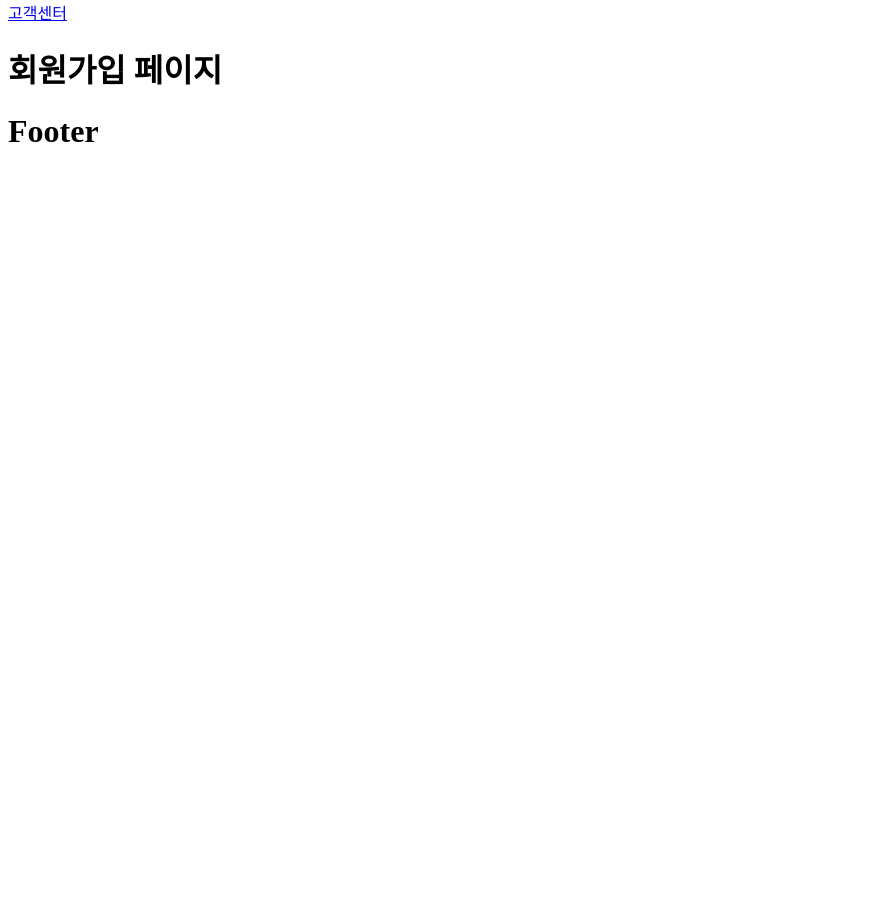
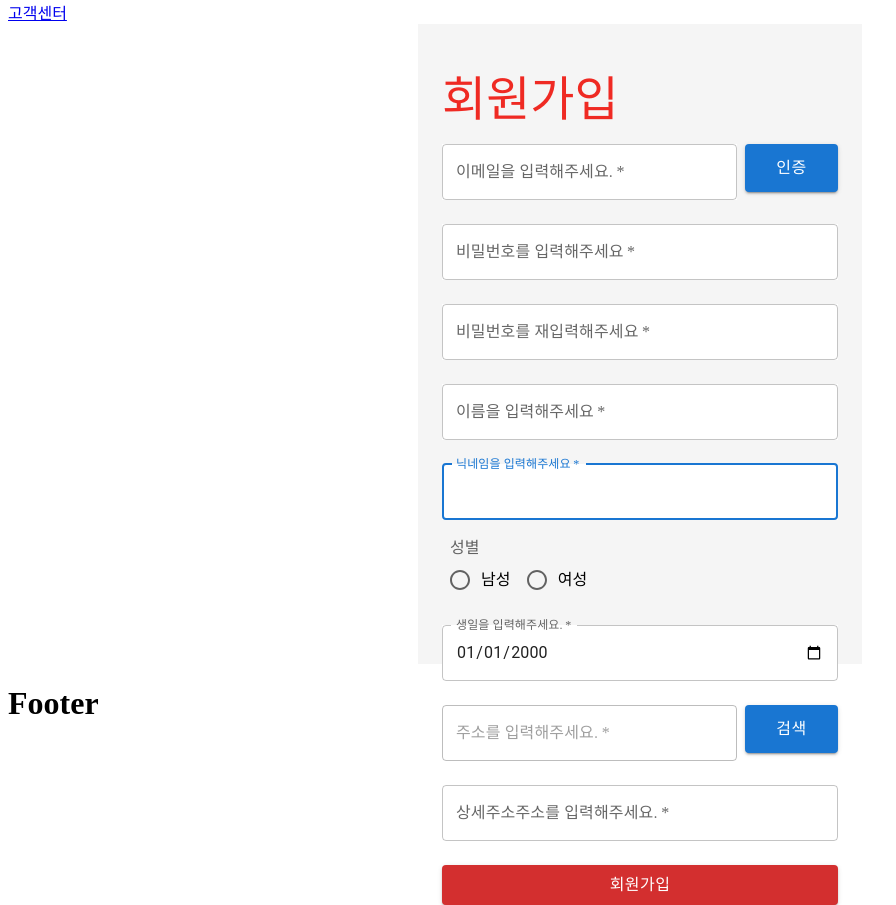
Before and after one commit to ehddn5252/AbuyZ, a Next.js app in the folder front/: page /signup in a window 1280 px wide. Shown: the part 280-1185 px from the top of the page, without its empty margins (0-896 px from the left). Before the commit the page ends 800 px from the top, so only its background shows below. Built offline with nearby package versions, Linux system fonts and the light colour scheme; a web font is replaced by a local one.

Commit message:
:sparkles: signup UI

```diff
--- a/front/pages/signup.js
+++ b/front/pages/signup.js
@@ -1,9 +1,167 @@
 import React from "react";
+
+// MUI
+import Button from "@mui/material/Button";
+import Container from "@mui/material/Container";
+import Typography from "@mui/material/Typography";
+import TextField from "@mui/material/TextField";
+import Grid from "@mui/material/Grid";
+import Radio from "@mui/material/Radio";
+import RadioGroup from "@mui/material/RadioGroup";
+import FormControlLabel from "@mui/material/FormControlLabel";
+import FormControl from "@mui/material/FormControl";
+import FormLabel from "@mui/material/FormLabel";
 
 export default function Signup() {
   return (
     <div>
-      <h1> 회원가입 페이지</h1>
+      <Container
+        component="main"
+        maxWidth="xs"
+        sx={{
+          padding: "3rem",
+          display: "flex",
+          height: "80vh",
+          flexDirection: "column",
+          backgroundColor: "#F5F5F5",
+        }}
+      >
+        <Typography component="h1" variant="h3" sx={{ color: "#EF2A23" }}>
+          회원가입
+        </Typography>
+        <Grid container spacing={1}>
+          <Grid item xs={9}>
+            <TextField
+              margin="normal"
+              required
+              fullWidth
+              id="email"
+              label="이메일을 입력해주세요."
+              name="email"
+              autoComplete="email"
+              autoFocus
+              sx={{ backgroundColor: "white" }}
+            />
+          </Grid>
+          <Grid item xs={3}>
+            <Button
+              fullWidth
+              variant="contained"
+              sx={{ height: "3rem", marginTop: "1rem", fontSize: "1rem" }}
+            >
+              인증
+            </Button>
+          </Grid>
+        </Grid>
+        <TextField
+          margin="normal"
+          required
+          fullWidth
+          id="password"
+          label="비밀번호를 입력해주세요"
+          name="password"
+          autoComplete="password"
+          autoFocus
+          sx={{ backgroundColor: "white" }}
+        />
+        <TextField
+          margin="normal"
+          required
+          fullWidth
+          id="passwordConfirm"
+          label="비밀번호를 재입력해주세요"
+          name="passwordConfirm"
+          autoComplete="passwordConfirm"
+          autoFocus
+          sx={{ backgroundColor: "white" }}
+        />
+        <TextField
+          margin="normal"
+          required
+          fullWidth
+          id="name"
+          label="이름을 입력해주세요"
+          name="name"
+          autoComplete="name"
+          autoFocus
+          sx={{ backgroundColor: "white" }}
+        />
+        <TextField
+          margin="normal"
+          required
+          fullWidth
+          id="nickname"
+          label="닉네임을 입력해주세요"
+          name="nickname"
+          autoComplete="nickname"
+          autoFocus
+          sx={{ backgroundColor: "white" }}
+        />
+        <FormControl sx={{ mt: 1, mb: 1, pl: 1 }}>
+          <FormLabel>성별</FormLabel>
+          <RadioGroup aria-required row name="gender">
+            <FormControlLabel value="MALE" control={<Radio />} label="남성" />
+            <FormControlLabel value="FEMALE" control={<Radio />} label="여성" />
+          </RadioGroup>
+        </FormControl>
+        <TextField
+          margin="normal"
+          type="date"
+          required
+          fullWidth
+          name="birthday"
+          label="생일을 입력해주세요."
+          id="birthday"
+          autoComplete="userBirthday"
+          defaultValue={"2000-01-01"}
+          sx={{ backgroundColor: "white" }}
+        />
+        <Grid container spacing={1}>
+          <Grid item xs={9}>
+            <TextField
+              fullWidth
+              margin="normal"
+              type="address"
+              required
+              name="adress"
+              label="주소를 입력해주세요."
+              disabled
+              id="address"
+              autoComplete="address"
+              sx={{ backgroundColor: "white" }}
+            />
+          </Grid>
+          <Grid item xs={3}>
+            <Button
+              fullWidth
+              variant="contained"
+              sx={{ height: "3rem", marginTop: "1rem", fontSize: "1rem" }}
+            >
+              검색
+            </Button>
+          </Grid>
+        </Grid>
+        <TextField
+          fullWidth
+          margin="normal"
+          required
+          name="detailAddress"
+          label="상세주소주소를 입력해주세요."
+          id=" detailAddress"
+          autoComplete="detailAddress"
+          sx={{ backgroundColor: "white" }}
+        />
+        {/* 주소 */}
+        <Button
+          fullWidth
+          href="/login"
+          color="error"
+          variant="contained"
+          sx={{ height: "3rem", marginTop: "1rem", fontSize: "1rem" }}
+        >
+          회원가입
+        </Button>
+      </Container>
     </div>
   );
 }
```
